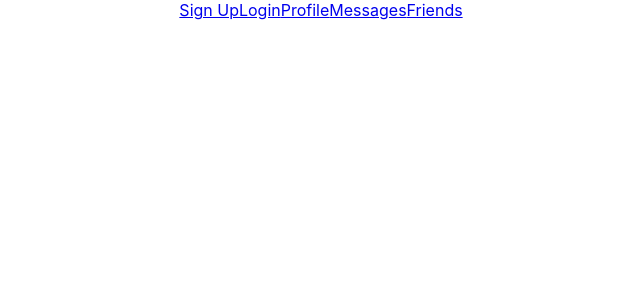
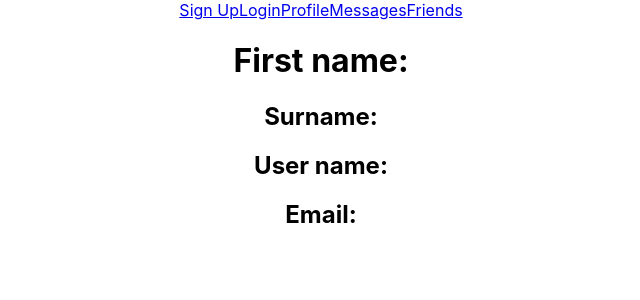
Before and after one commit to friend-finder-bw-project/front-end, a React (Create React App) app in the folder friend-finder/: page /profile in a window 1280 px wide. Shown: the top 300 px of the page, without its empty margins (319-959 px from the left). Built offline with nearby package versions, Linux system fonts and the light colour scheme; no server answers.

Commit message:
We add profileCard we renderd it and changed the axios request

```diff
--- a/friend-finder/src/App.js
+++ b/friend-finder/src/App.js
@@ -1,9 +1,12 @@
+// Colin and Luis
+
 import React from 'react';
 import { Route } from 'react-router-dom';
 import Nav from './components/Nav';
 import LoginForm from './components/LoginForm';
 import SignUp from './components/SignUp';
-import Survey from './components/Survey'
+import Survey from './components/Survey';
+import Profile from './components/Profile';
 import './App.css';
 
 function App() {
@@ -13,6 +16,7 @@ function App() {
     <Route exact path = '/' component={SignUp}/>
     <Route exact path = '/login' component={LoginForm}/>
     <Route exact path = '/survey' component={Survey}/>
+    <Route exact path = '/profile' component={Profile}/>
     </div>
   );
 }
--- a/friend-finder/src/components/Profile.js
+++ b/friend-finder/src/components/Profile.js
@@ -1,12 +1,26 @@
 // Colin and Luis
 
-import React from 'react';
+import React, {useEffect, useState} from 'react';
+import axios from 'axios';
+import ProfileCard from './ProfileCard';
 
 
 export default function Profile(props) {
-        return(
-            <div>
-                <h1>{}</h1>
-            </div>
-        )
+
+    const [newUser, fetchNewUser] = useState ([])
+
+    useEffect(() => {
+      axios.get('')
+                .then(responce => {
+                    console.log(responce.data);
+
+                })
+                .catch(error => {
+                    console.log(error);
+                })
+    }, []);
+
+       return (
+           <ProfileCard newUser={newUser} />
+       )
 }
--- /dev/null
+++ b/friend-finder/src/components/ProfileCard.js
@@ -0,0 +1,22 @@
+// Colin and Luis
+
+import React from 'react';
+
+
+const ProfileCard = (props) => {
+
+    return (
+
+    <div>
+        <h1>First name: {props.newUser.firstName} </h1>
+        <h2>Surname:    {props.newUser.lastName} </h2>
+        <h2>User name:  {props.newUser.userName} </h2>
+        <h2>Email:      {props.newUser.mailAdress} </h2>
+
+    </div>
+
+    )
+}
+
+
+export default ProfileCard;
--- a/friend-finder/src/components/SignUp.js
+++ b/friend-finder/src/components/SignUp.js
@@ -11,19 +11,6 @@ import * as Yup from "yup";
 
 
 function SignUp(props) {
-
-  const [newUser, fetchNewUser] = useState ([])
-
-  useEffect(() => {
-    axios.get('https://friend-finder-backend.herokuapp.com/api/auth/register')
-              .then(responce => {
-                  console.log(responce.data);
-                  //fetchNewUser(responce.data);
-              })
-              .catch(error => {
-                  console.log(error);
-              })
-  }, []);
 
   return (
     <div >
```
